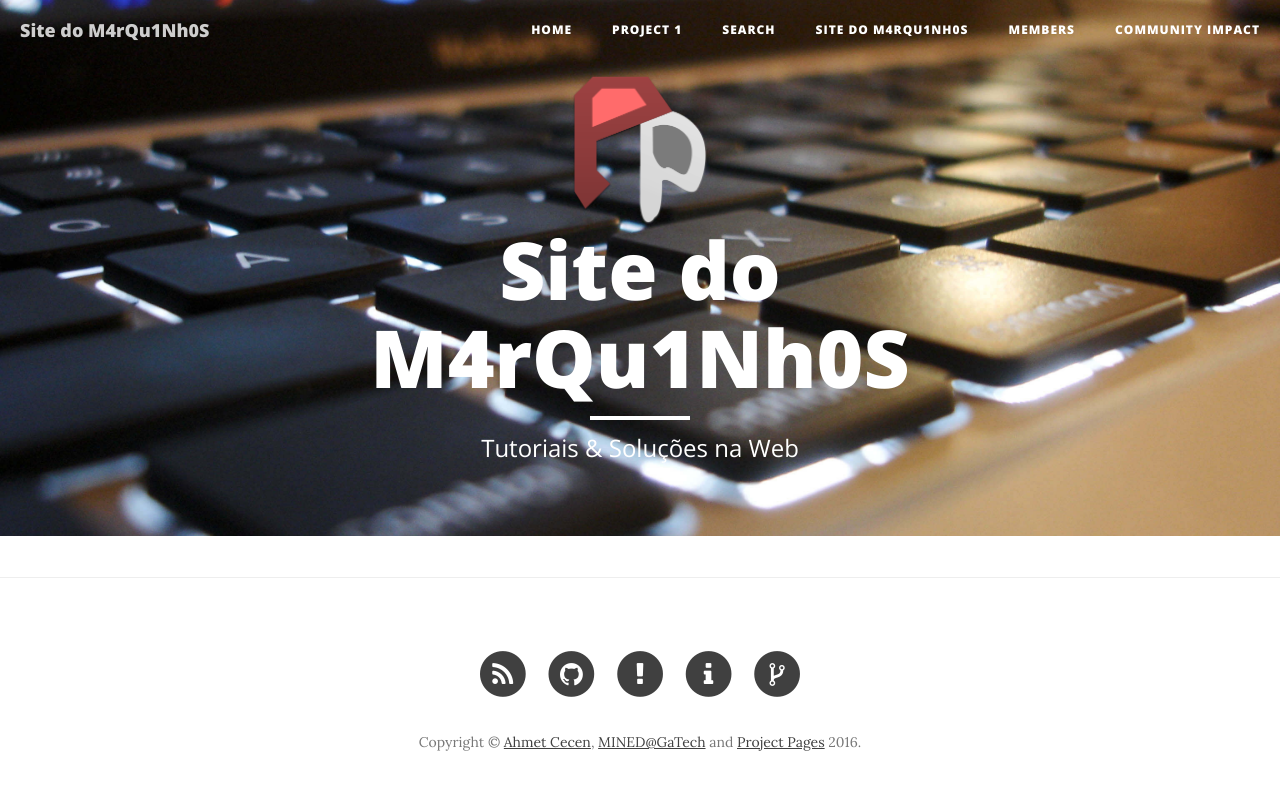
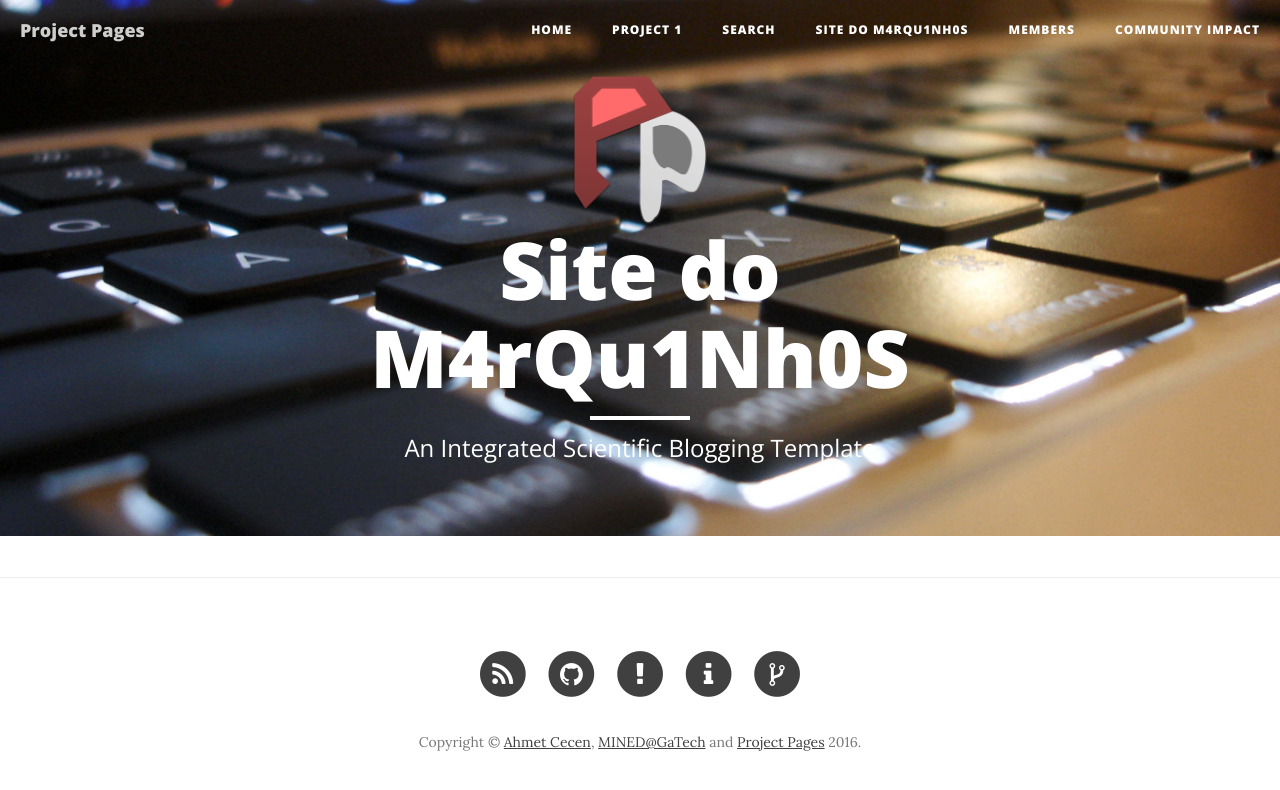
Before and after one commit to marcosfs93/marcosfs93.github.io, a Jekyll site: the page built from index.md, in a window 1280 px wide. Shown: the top 790 px of the page. Built offline with Jekyll 4.4.1, drawn with Linux system fonts in a browser that asks for light colours; nearby versions of some CDN libraries; our own code applies the rules of GitHub Pages for plain Markdown files.

Commit message:
Update _config.yml

```diff
--- a/_config.yml
+++ b/_config.yml
@@ -1,8 +1,7 @@
 # Site settings
-title: Site do M4rQu1Nh0S
-description: "Tutoriais & Soluções na Web"
-url: "https://marcosfs93.github.io"
-
+title: Project Pages
+description: "An Integrated Scientific Blogging Template"
+url: "https://projectpages.github.io"
 
 
 
```
